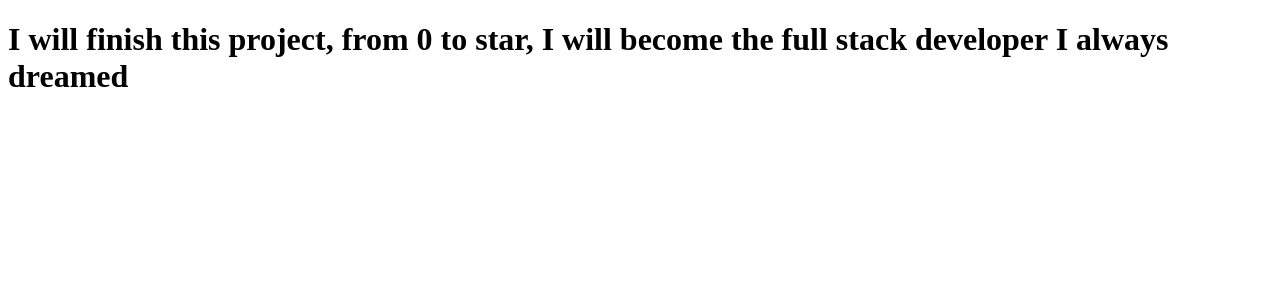
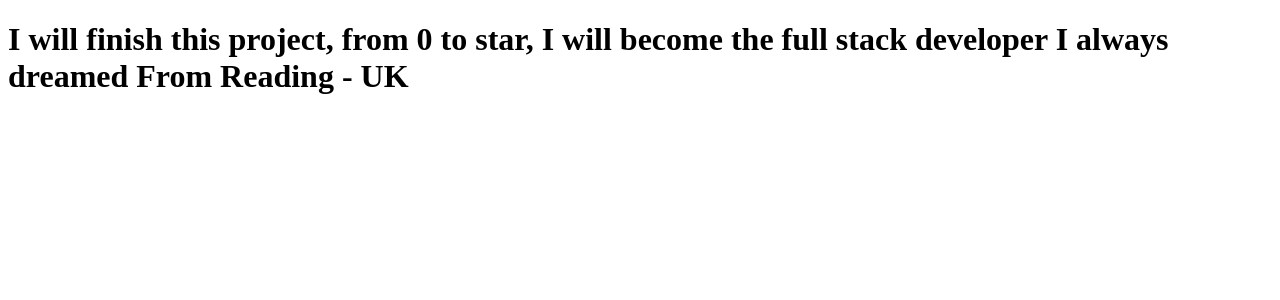
Before and after one commit to marcosriani/clone-tabnews, a Next.js app: page / in a window 1280 px wide. Shown: the top 300 px of the page. Built offline with nearby package versions, Linux system fonts and the light colour scheme.

Commit message:
Modifica a frase inicial

```diff
--- a/pages/index.js
+++ b/pages/index.js
@@ -2,7 +2,7 @@ function Home() {
   return (
     <h1>
       I will finish this project, from 0 to star, I will become the full stack
-      developer I always dreamed
+      developer I always dreamed From Reading - UK
     </h1>
   );
 }
```
